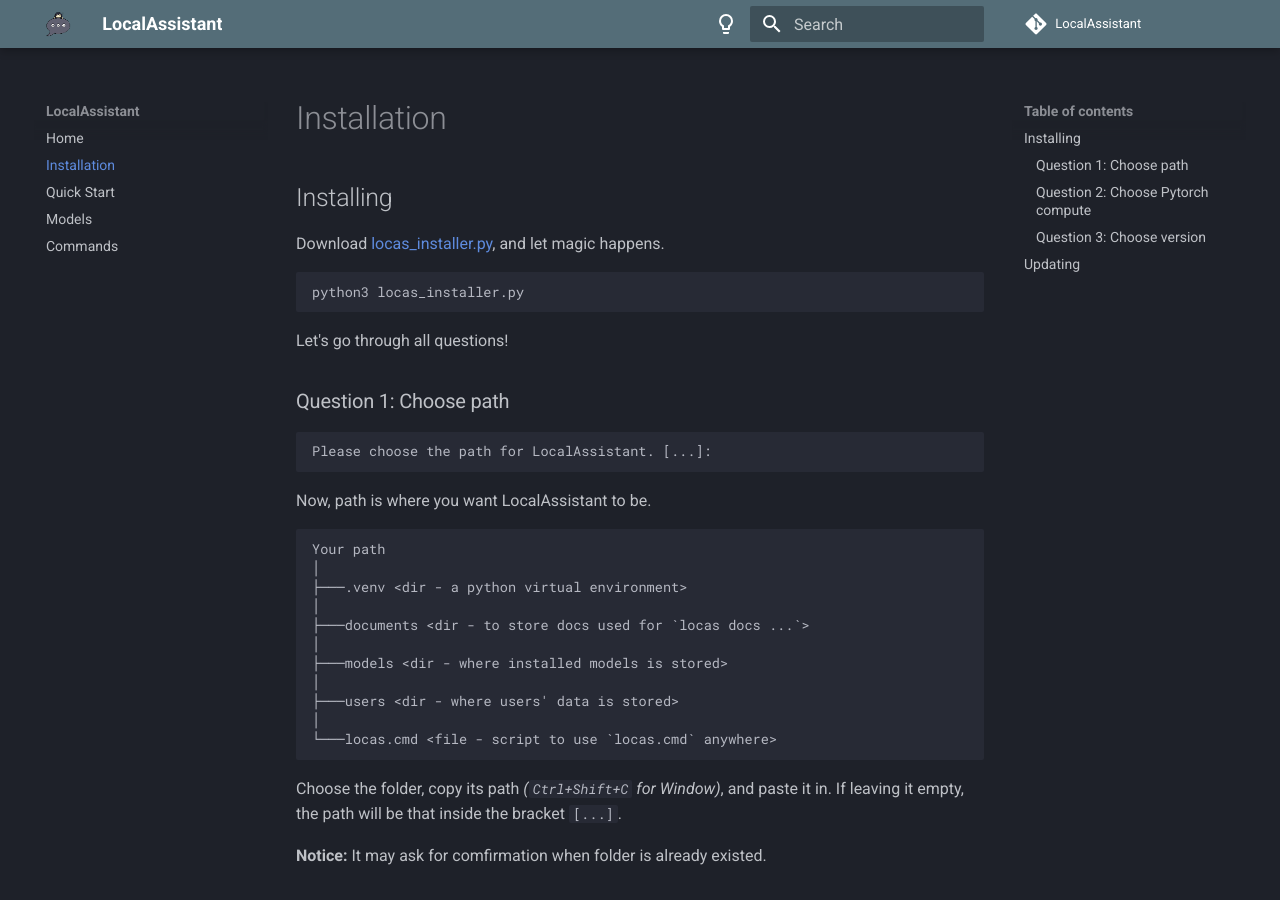
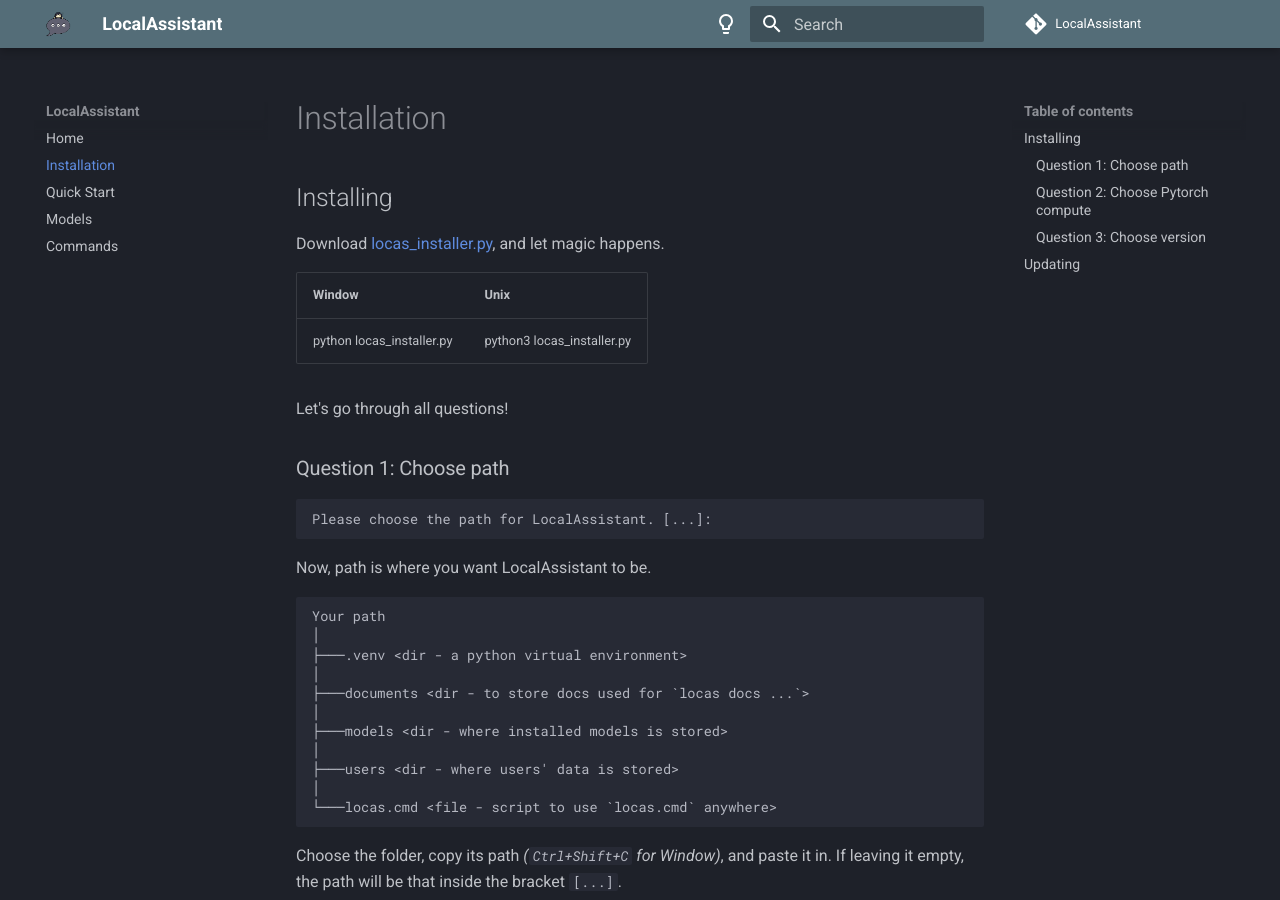
Before and after one commit to Linos1391/LocalAssistant, an MkDocs documentation site: the page built from docs/installation.md, in a window 1280 px wide and 900 px high. Built offline with MkDocs 1.6.1 and Material for MkDocs 9.7.7, drawn with Linux system fonts in a browser that asks for light colours; comment, search, counter and statistics services are not loaded.

Commit message:
Update docs

````diff
--- a/LocalAssistant/__init__.py
+++ b/LocalAssistant/__init__.py
@@ -22,4 +22,4 @@
     'LocalAssistantException',
 ]
 
-__version__ = '1.1.1'
+__version__ = '1.1.2'
--- a/docs/installation.md
+++ b/docs/installation.md
@@ -1,9 +1,11 @@
 ## Installing
 
 Download [locas_installer.py](https://github.com/Linos1391/LocalAssistant/releases/download/v1.1.1/locas_installer.py), and let magic happens.
-```
-python3 locas_installer.py
-```
+
+|          Window          |             Unix           |
+| ------------------------ | ---------------------------|
+|python locas_installer.py | python3 locas_installer.py |
+
 Let's go through all questions!
 
 ### Question 1: Choose path
````
